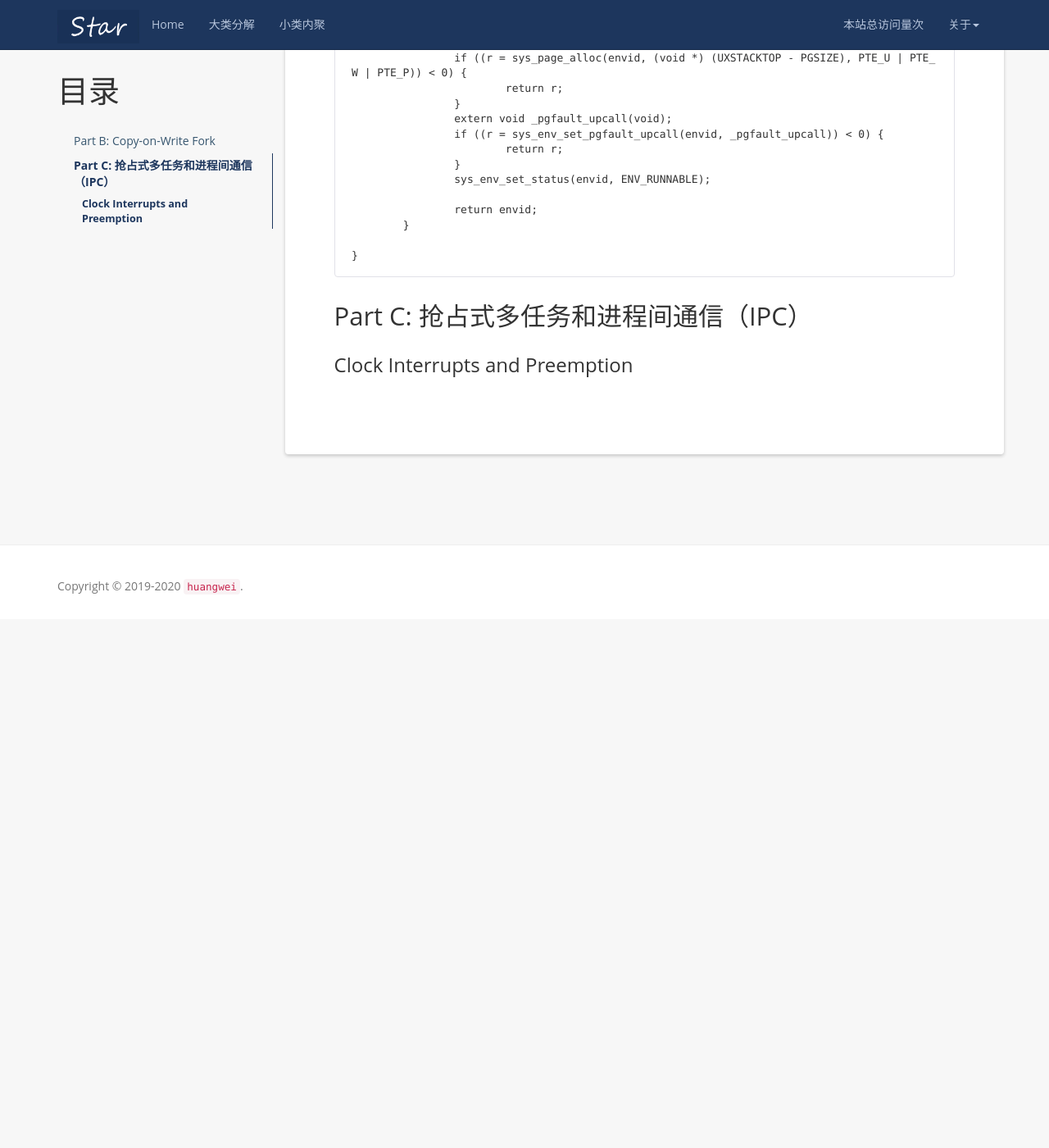
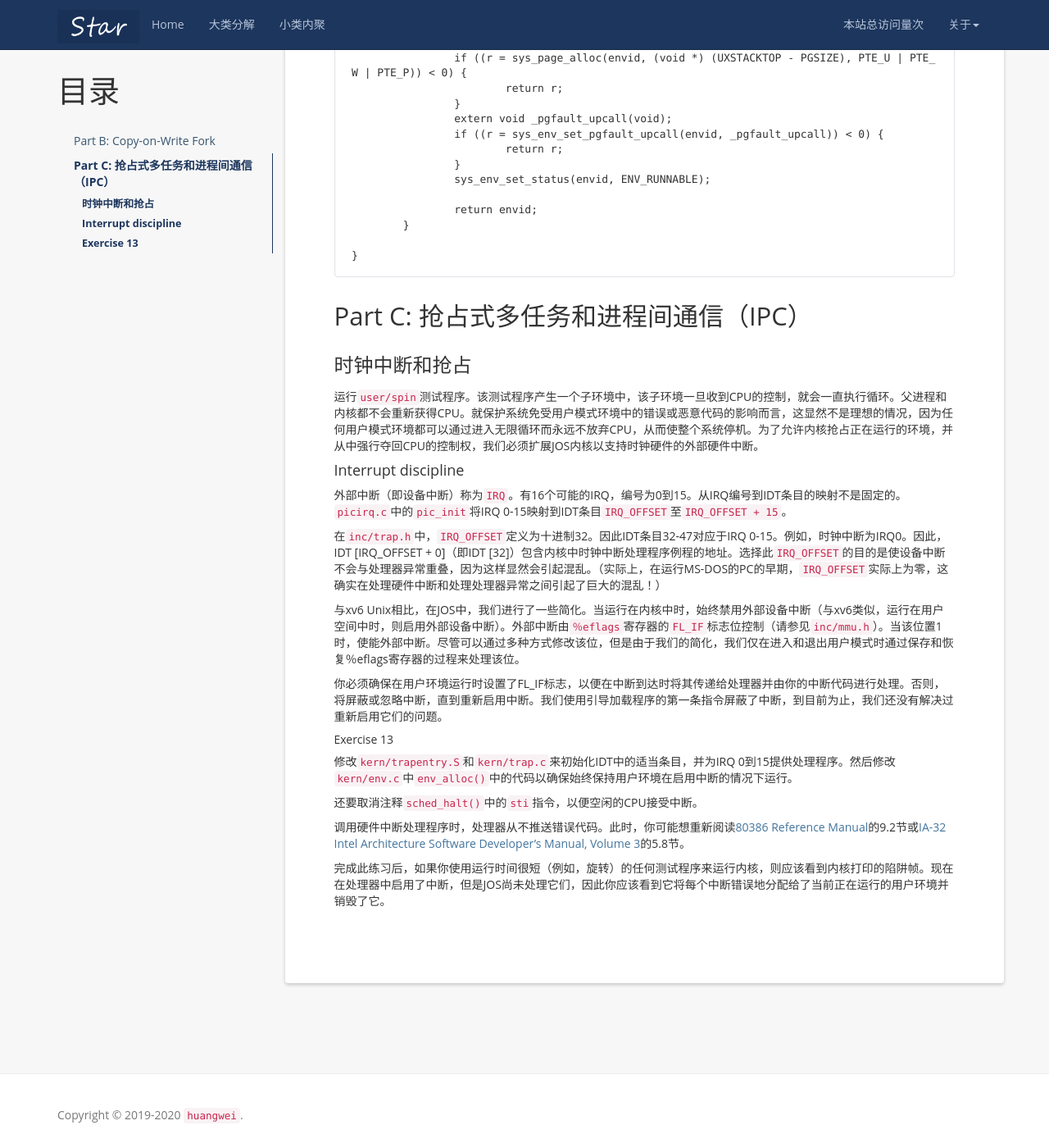
Before and after one commit to mayunmeiyouming/blog, a Jekyll site: the page built from _posts/2020-01-08-xv6 lab4 Part B+C.md, in a window 1280 px wide and 1400 px high, scrolled down 7664 px. Shown: the whole window at 82% size. Built offline with Jekyll 4.4.1, drawn with Linux system fonts in a browser that asks for light colours; nearby versions of some CDN libraries; a script that is not in the unit is left out; comment, search, counter and statistics services are not loaded; before the commit the page ends 8419 px from its top, so only the background shows below that.

Commit message:
2020-1-9-1

```diff
--- a/_posts/2020-01-08-xv6 lab4 Part B+C.md
+++ b/_posts/2020-01-08-xv6 lab4 Part B+C.md
@@ -378,4 +378,26 @@ fork(void)
 
 ## Part C: 抢占式多任务和进程间通信（IPC）
 
-### Clock Interrupts and Preemption
+### 时钟中断和抢占
+
+运行`user/spin`测试程序。该测试程序产生一个子环境中，该子环境一旦收到CPU的控制，就会一直执行循环。父进程和内核都不会重新获得CPU。就保护系统免受用户模式环境中的错误或恶意代码的影响而言，这显然不是理想的情况，因为任何用户模式环境都可以通过进入无限循环而永远不放弃CPU，从而使整个系统停机。为了允许内核抢占正在运行的环境，并从中强行夺回CPU的控制权，我们必须扩展JOS内核以支持时钟硬件的外部硬件中断。
+
+#### Interrupt discipline
+
+外部中断（即设备中断）称为`IRQ`。有16个可能的IRQ，编号为0到15。从IRQ编号到IDT条目的映射不是固定的。 `picirq.c`中的`pic_init`将IRQ 0-15映射到IDT条目`IRQ_OFFSET`至`IRQ_OFFSET + 15`。
+
+在`inc/trap.h`中，`IRQ_OFFSET`定义为十进制32。因此IDT条目32-47对应于IRQ 0-15。例如，时钟中断为IRQ0。因此，IDT [IRQ_OFFSET + 0]（即IDT [32]）包含内核中时钟中断处理程序例程的地址。选择此`IRQ_OFFSET`的目的是使设备中断不会与处理器异常重叠，因为这样显然会引起混乱。（实际上，在运行MS-DOS的PC的早期，`IRQ_OFFSET`实际上为零，这确实在处理硬件中断和处理处理器异常之间引起了巨大的混乱！）
+
+与xv6 Unix相比，在JOS中，我们进行了一些简化。当运行在内核中时，始终禁用外部设备中断（与xv6类似，运行在用户空间中时，则启用外部设备中断）。外部中断由`％eflags`寄存器的`FL_IF`标志位控制（请参见`inc/mmu.h`）。当该位置1时，使能外部中断。尽管可以通过多种方式修改该位，但是由于我们的简化，我们仅在进入和退出用户模式时通过保存和恢复％eflags寄存器的过程来处理该位。
+
+你必须确保在用户环境运行时设置了FL_IF标志，以便在中断到达时将其传递给处理器并由你的中断代码进行处理。否则，将屏蔽或忽略中断，直到重新启用中断。我们使用引导加载程序的第一条指令屏蔽了中断，到目前为止，我们还没有解决过重新启用它们的问题。
+
+##### Exercise 13
+
+修改`kern/trapentry.S`和`kern/trap.c`来初始化IDT中的适当条目，并为IRQ 0到15提供处理程序。然后修改`kern/env.c`中`env_alloc()`中的代码以确保始终保持用户环境在启用中断的情况下运行。
+
+还要取消注释`sched_halt()`中的`sti`指令，以便空闲的CPU接受中断。
+
+调用硬件中断处理程序时，处理器从不推送错误代码。此时，你可能想重新阅读[80386 Reference Manual](https://pdos.csail.mit.edu/6.828/2018/readings/i386/toc.htm)的9.2节或[IA-32 Intel Architecture Software Developer's Manual, Volume 3](https://pdos.csail.mit.edu/6.828/2018/readings/ia32/IA32-3A.pdf)的5.8节。
+
+完成此练习后，如果你使用运行时间很短（例如，旋转）的任何测试程序来运行内核，则应该看到内核打印的陷阱帧。现在在处理器中启用了中断，但是JOS尚未处理它们，因此你应该看到它将每个中断错误地分配给了当前正在运行的用户环境并销毁了它。
```
Also changed, not shown: _posts/2020-01-09-IA-32 Intel Architecture Software Developer's Manual, Interrupt.md (added, +14 -0 lines).
